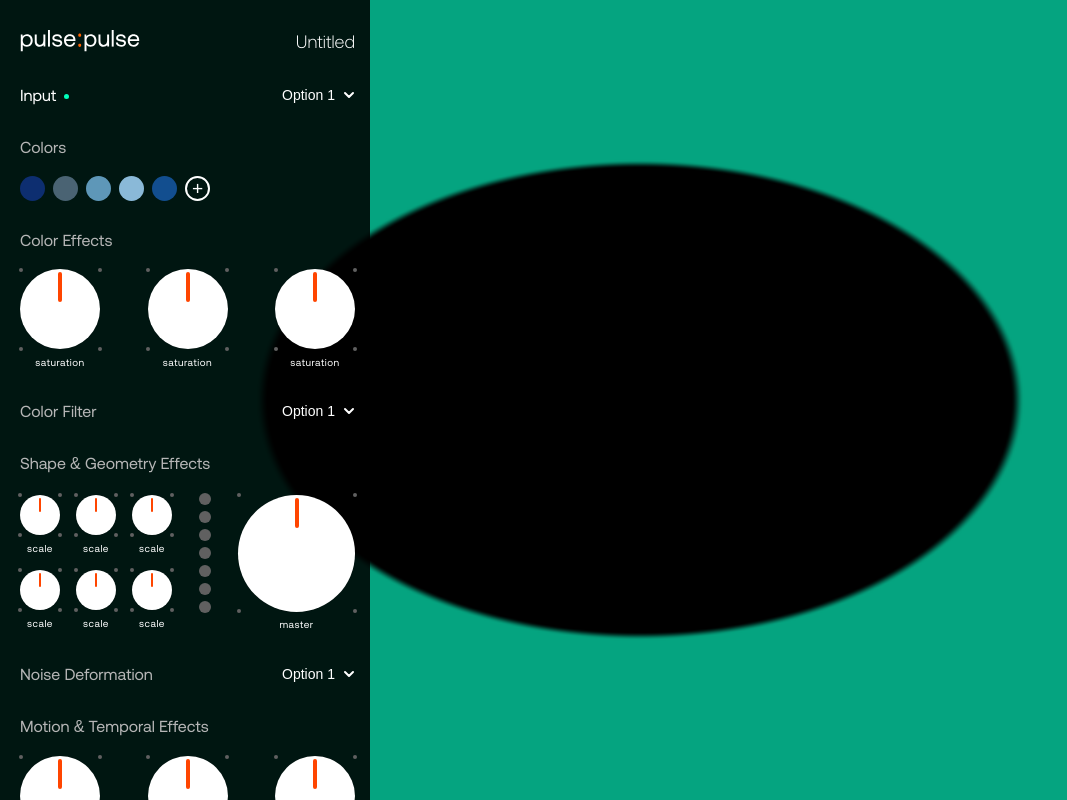
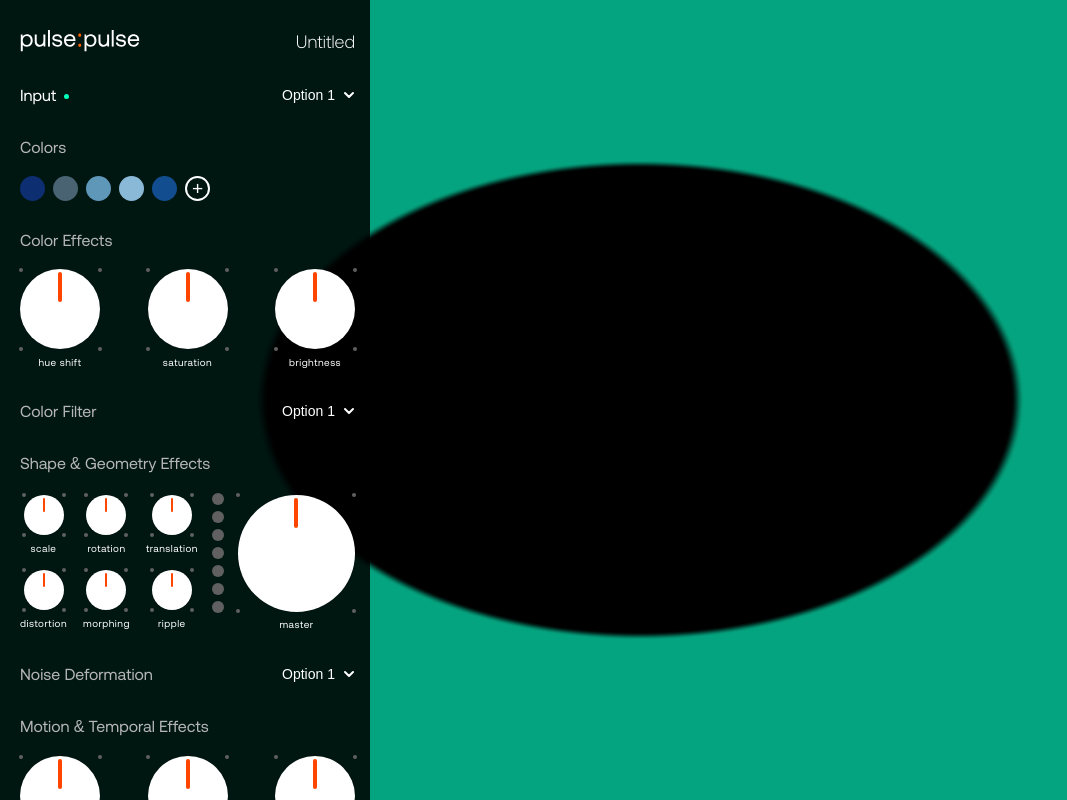
Before and after one commit to racerf01/pulse_pulse, an Angular app: page / in a window 1280 px wide. Shown: the whole page, without its empty margins (0-1067 px from the left). Built offline with nearby package versions, Linux system fonts and the light colour scheme; no server answers.

Commit message:
Added dynamic labels

```diff
--- a/src/app/components/sidebar/master-knob/master-knob.component.html
+++ b/src/app/components/sidebar/master-knob/master-knob.component.html
@@ -6,5 +6,5 @@
       <div class="corner bottom-left"></div>
       <div class="corner bottom-right"></div>
     </div>
-    <div class="knob-label">master</div>
+    <div class="knob-label">{{ label }}</div>
 </div>
--- a/src/app/components/sidebar/master-knob/master-knob.component.ts
+++ b/src/app/components/sidebar/master-knob/master-knob.component.ts
@@ -1,4 +1,4 @@
-import { Component } from '@angular/core';
+import { Component, Input } from '@angular/core';
 
 @Component({
   selector: 'app-master-knob',
@@ -7,5 +7,5 @@ import { Component } from '@angular/core';
   styleUrl: './master-knob.component.scss'
 })
 export class MasterKnobComponent {
-
+  @Input() label?: string;
 }
--- a/src/app/components/sidebar/medium-knob/medium-knob.component.html
+++ b/src/app/components/sidebar/medium-knob/medium-knob.component.html
@@ -6,5 +6,5 @@
       <div class="corner bottom-left"></div>
       <div class="corner bottom-right"></div>
     </div>
-    <div class="knob-label">saturation</div>
+    <div class="knob-label">{{ label }}</div>
 </div>
--- a/src/app/components/sidebar/medium-knob/medium-knob.component.ts
+++ b/src/app/components/sidebar/medium-knob/medium-knob.component.ts
@@ -1,4 +1,4 @@
-import { Component } from '@angular/core';
+import { Component, Input } from '@angular/core';
 
 @Component({
   selector: 'app-medium-knob',
@@ -7,5 +7,5 @@ import { Component } from '@angular/core';
   styleUrl: './medium-knob.component.scss'
 })
 export class MediumKnobComponent {
-
+  @Input() label?: string;
 }
--- a/src/app/components/sidebar/sidebar.component.html
+++ b/src/app/components/sidebar/sidebar.component.html
@@ -23,9 +23,9 @@
 
 <div class="sidebar-header-sub">Color Effects</div>
 <div class="knob-container">
-  <app-medium-knob></app-medium-knob>
-  <app-medium-knob></app-medium-knob>
-  <app-medium-knob></app-medium-knob>
+  <app-medium-knob [label]="'hue shift'"></app-medium-knob>
+  <app-medium-knob [label]="'saturation'"></app-medium-knob>
+  <app-medium-knob [label]="'brightness'"></app-medium-knob>
 </div>
 
 <div class="sidebar-header-sub">
@@ -43,15 +43,15 @@
 <div class="sidebar-header-sub"> Shape & Geometry Effects </div>
 <div class="shape-geometry-container">
   <div class="knobs-grid">
-    <app-small-knob></app-small-knob>
-    <app-small-knob></app-small-knob>
-    <app-small-knob></app-small-knob>
-    <app-small-knob></app-small-knob>
-    <app-small-knob></app-small-knob>
-    <app-small-knob></app-small-knob>
+    <app-small-knob [label]="'scale'"></app-small-knob>
+    <app-small-knob [label]="'rotation'"></app-small-knob>
+    <app-small-knob [label]="'translation'"></app-small-knob>
+    <app-small-knob [label]="'distortion'"></app-small-knob>
+    <app-small-knob [label]="'morphing'"></app-small-knob>
+    <app-small-knob [label]="'ripple'"></app-small-knob>
   </div>
   <app-rythm-bar></app-rythm-bar>
-  <app-master-knob></app-master-knob>
+  <app-master-knob [label]="'master'"></app-master-knob>
 </div>
 
 <div class="sidebar-header-sub">
@@ -68,9 +68,9 @@
 
 <div class="sidebar-header-sub"> Motion & Temporal Effects </div>
 <div class="knob-container">
-  <app-medium-knob></app-medium-knob>
-  <app-medium-knob></app-medium-knob>
-  <app-medium-knob></app-medium-knob>
+  <app-medium-knob [label]="'oscillation'"></app-medium-knob>
+  <app-medium-knob [label]="'pulsation'"></app-medium-knob>
+  <app-medium-knob [label]="'speed'"></app-medium-knob>
 </div>
 
 <div class="sidebar-header-sub">
@@ -88,27 +88,27 @@
 <div class="sidebar-header-sub"> Texture & Special Effects </div>
 <div class="shape-geometry-container">
   <div class="knobs-grid">
-    <app-small-knob></app-small-knob>
-    <app-small-knob></app-small-knob>
-    <app-small-knob></app-small-knob>
-    <app-small-knob></app-small-knob>
-    <app-small-knob></app-small-knob>
-    <app-small-knob></app-small-knob>
+    <app-small-knob [label]="'noise'"></app-small-knob>
+    <app-small-knob [label]="'glitch'"></app-small-knob>
+    <app-small-knob [label]="'texturing'"></app-small-knob>
+    <app-small-knob [label]="'pixelation'"></app-small-knob>
+    <app-small-knob [label]="'mosaic'"></app-small-knob>
+    <app-small-knob [label]="'blend'"></app-small-knob>
   </div>
   <app-rythm-bar></app-rythm-bar>
-  <app-master-knob></app-master-knob>
+  <app-master-knob [label]="'master'"></app-master-knob>
 </div>
 
 <div class="sidebar-header-sub"> Spectrum & Amplitude </div>
 
 <div class="eq-container">
-  <app-slider></app-slider>
-  <app-slider></app-slider>
-  <app-slider></app-slider>
-  <app-slider></app-slider>
-  <app-slider></app-slider>
-  <app-slider></app-slider>
-  <app-slider></app-slider>
+  <app-slider [label]="'60 hz'"></app-slider>
+  <app-slider [label]="'170 hz'"></app-slider>
+  <app-slider [label]="'400 hz'"></app-slider>
+  <app-slider [label]="'1 khz'"></app-slider>
+  <app-slider [label]="'2.5 khz'"></app-slider>
+  <app-slider [label]="'6 khz'"></app-slider>
+  <app-slider [label]="'15 khz'"></app-slider>
   <div class="eq-lines">
     <div class="eq-line"></div>
     <div class="eq-line"></div>
@@ -130,5 +130,5 @@
     <div class="eq-line"></div>
     <div class="eq-line"></div>
   </div>
-  <app-slider></app-slider>
+  <app-slider [label]="'master'"></app-slider>
 </div>
--- a/src/app/components/sidebar/slider/slider.component.html
+++ b/src/app/components/sidebar/slider/slider.component.html
@@ -7,5 +7,5 @@
       <div class="corner bottom-left"></div>
       <div class="corner bottom-right"></div>
     </div>
-    <div class="slider-label">60 Hz</div>
+    <div class="slider-label">{{ label }}</div>
 </div>
--- a/src/app/components/sidebar/slider/slider.component.scss
+++ b/src/app/components/sidebar/slider/slider.component.scss
@@ -36,7 +36,7 @@
     top: 50%;              /* center vertically */
     left: 50%;             /* center horizontally */
     transform: translate(-50%, -50%);
-    cursor: pointer;
+    cursor: row-resize;
     border-radius: 2px;    /* slightly rounded ends */
 }
 
--- a/src/app/components/sidebar/slider/slider.component.ts
+++ b/src/app/components/sidebar/slider/slider.component.ts
@@ -1,4 +1,4 @@
-import { Component } from '@angular/core';
+import { Component, Input } from '@angular/core';
 
 @Component({
   selector: 'app-slider',
@@ -7,5 +7,5 @@ import { Component } from '@angular/core';
   styleUrl: './slider.component.scss'
 })
 export class SliderComponent {
-
+  @Input() label?: string;
 }
--- a/src/app/components/sidebar/small-knob/small-knob.component.html
+++ b/src/app/components/sidebar/small-knob/small-knob.component.html
@@ -6,5 +6,5 @@
       <div class="corner bottom-left"></div>
       <div class="corner bottom-right"></div>
     </div>
-    <div class="knob-label">scale</div>
+    <div class="knob-label">{{ label }}</div>
 </div>
--- a/src/app/components/sidebar/small-knob/small-knob.component.ts
+++ b/src/app/components/sidebar/small-knob/small-knob.component.ts
@@ -1,4 +1,4 @@
-import { Component } from '@angular/core';
+import { Component, Input } from '@angular/core';
 
 @Component({
   selector: 'app-small-knob',
@@ -7,5 +7,5 @@ import { Component } from '@angular/core';
   styleUrl: './small-knob.component.scss'
 })
 export class SmallKnobComponent {
-
+  @Input() label?: string;
 }
```
